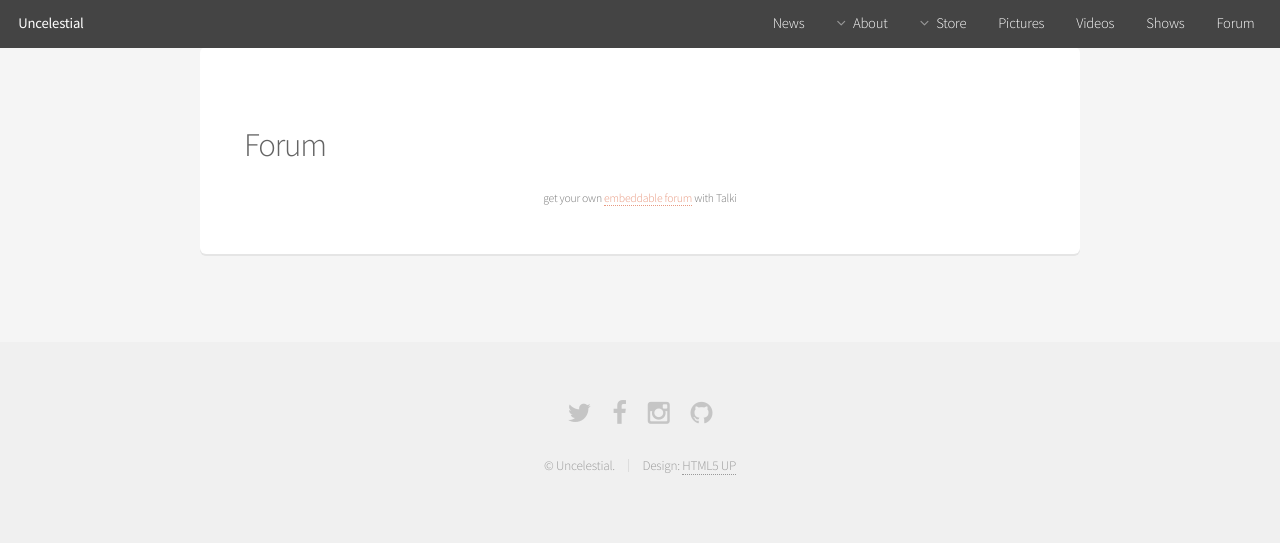
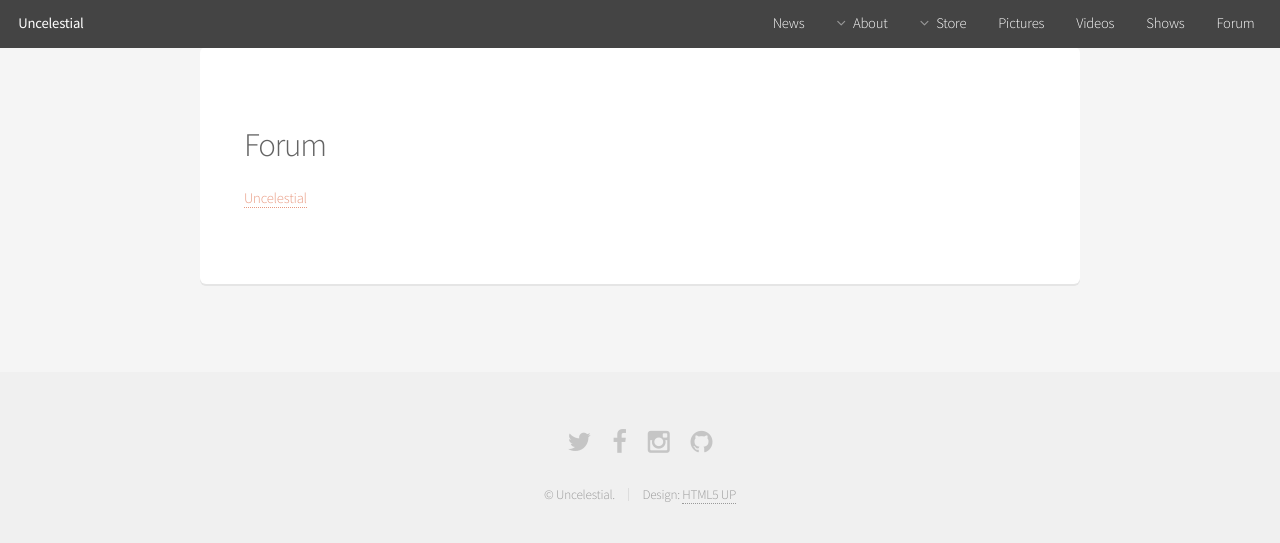
Before and after one commit to tvconefive/uncelestial.github.io, a Jekyll site: the page built from forum.md, in a window 1280 px wide. Shown: the top 543 px of the page. Built offline with Jekyll 4.4.1, drawn with Linux system fonts in a browser that asks for light colours; a script that is not in the unit is left out.

Commit message:
Update forum.md

```diff
--- a/forum.md
+++ b/forum.md
@@ -4,4 +4,5 @@ description: A place to converse, not be terse or adverse
 ---
 ## Forum
 
-<script type="text/javascript" src="http://ei36cswzmy.embed.talkiforum.com/embed/1.js"></script><div style="font-size:80%; text-align:center;" id="ei36cswzmyt4lk1prm0">get your own <a href="http://talkiforum.com?utm_source=install&utm_medium=link&utm_campaign=get_your_own">embeddable forum</a> with Talki</div>
+<a id="nabblelink" href="http://uncelestial.67314.x6.nabble.com/">Uncelestial</a>
+<script src="http://uncelestial.67314.x6.nabble.com/embed/f1"></script>
```
